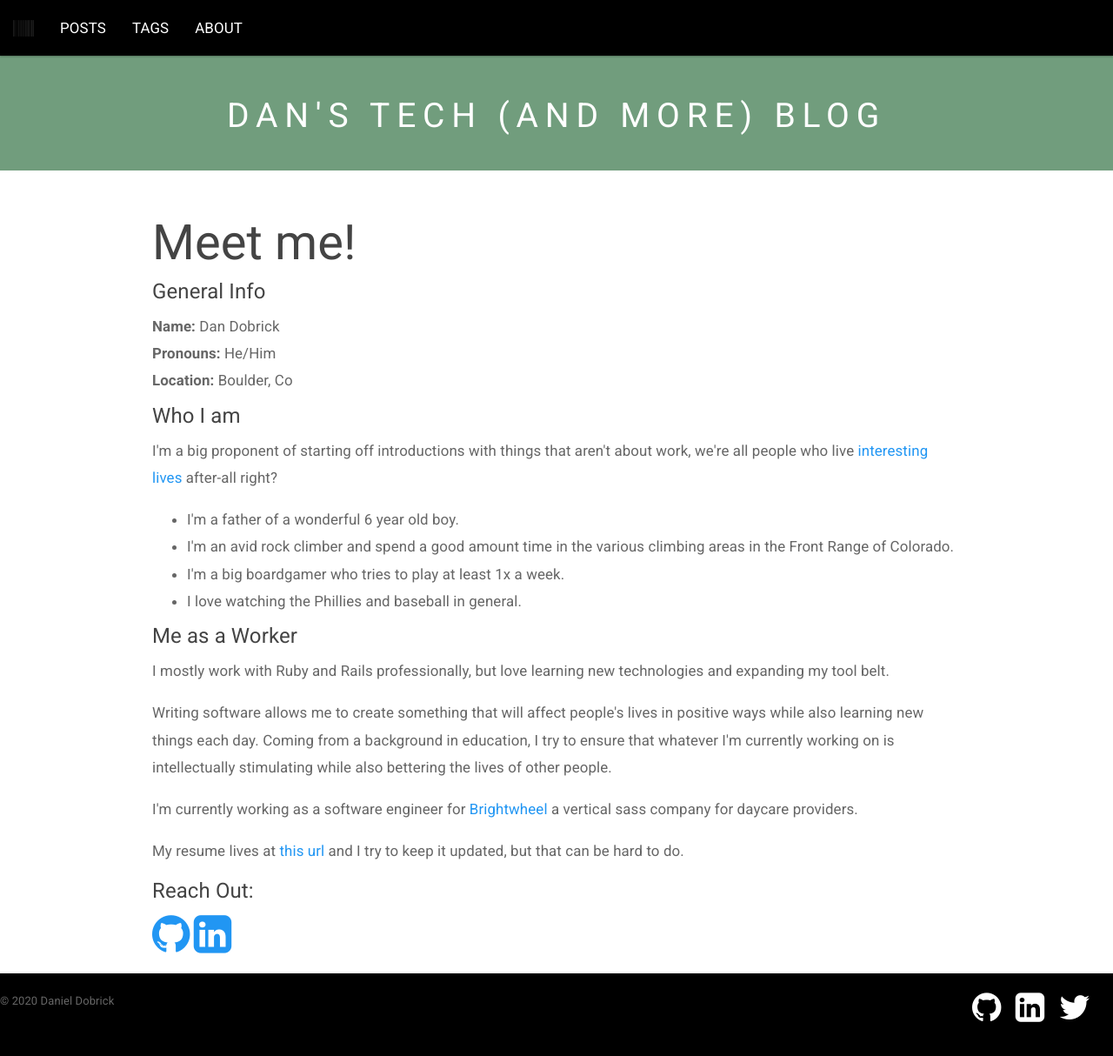
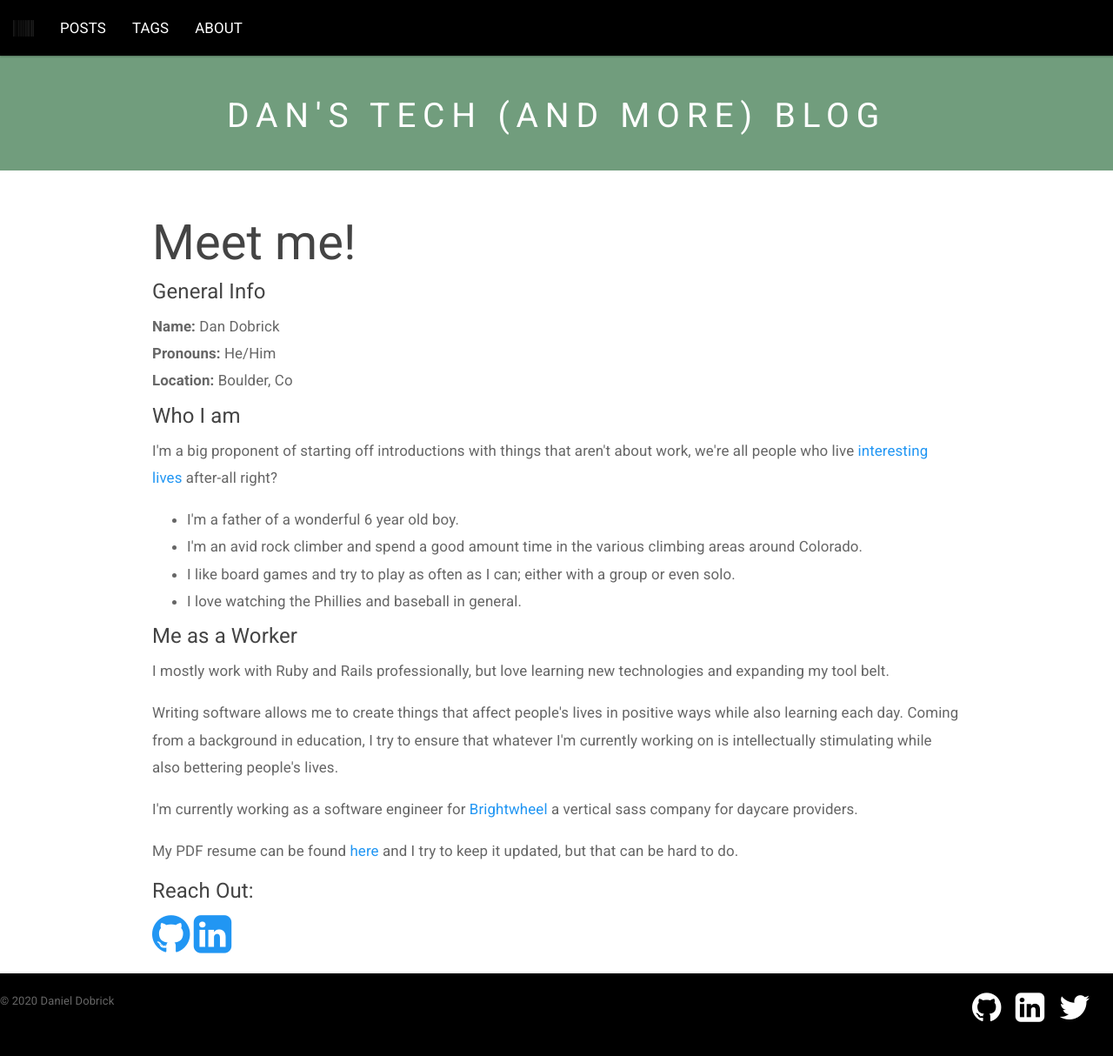
Before and after one commit to DanDobrick/blog, a Jekyll site: the page built from _pages/about.html, in a window 1280 px wide and 1223 px high. Shown: the top 1214 px of the window at 87% size. Built offline with Jekyll 4.4.1, drawn with Linux system fonts in a browser that asks for light colours.

Commit message:
Readme and about updates

```diff
--- a/_pages/about.html
+++ b/_pages/about.html
@@ -24,10 +24,10 @@ permalink: /about/
     I'm a father of a wonderful {{ age }} year old boy.
   </li>
   <li>
-    I'm an avid rock climber and spend a good amount time in the various climbing areas in the Front Range of Colorado.
+    I'm an avid rock climber and spend a good amount time in the various climbing areas around Colorado.
   </li>
   <li>
-    I'm a big boardgamer who tries to play at least 1x a week.
+    I like board games and try to play as often as I can; either with a group or even solo.
   </li>
   <li>
     I love watching the Phillies and baseball in general.
@@ -39,16 +39,16 @@ permalink: /about/
   I mostly work with Ruby and Rails professionally, but love learning new technologies and expanding my tool belt.
 </p>
 <p>
-  Writing software allows me to create something that will affect people's lives in positive ways while also learning
-  new things each day. Coming from a background in education, I try to ensure that whatever I'm currently working on is
-  intellectually stimulating while also bettering the lives of other people.
+  Writing software allows me to create things that affect people's lives in positive ways while also learning
+  each day. Coming from a background in education, I try to ensure that whatever I'm currently working on is
+  intellectually stimulating while also bettering people's lives.
 </p>
 <p>
-  I'm currently working as a software engineer for <a href="htps://www.mybrightwheel.com">Brightwheel</a> a vertical
+  I'm currently working as a software engineer for <a href="htps://www.mybrightwheel.com" target="_blank">Brightwheel</a> a vertical
   sass company for daycare providers.
 </p>
 <p>
-  My resume lives at <a href="https://dandobrick.com/assets/Dan_Dobrick_resume_2023.pdf">this url</a> and I try to keep
+  My PDF resume can be found <a href="https://dandobrick.com/assets/Dan_Dobrick_resume_2023.pdf" target="_blank">here</a> and I try to keep
   it updated, but that can be hard to do.
 </p>
 
```
Also changed, not shown: other parts of _pages/about.html (+1 -1 lines), README.md.
